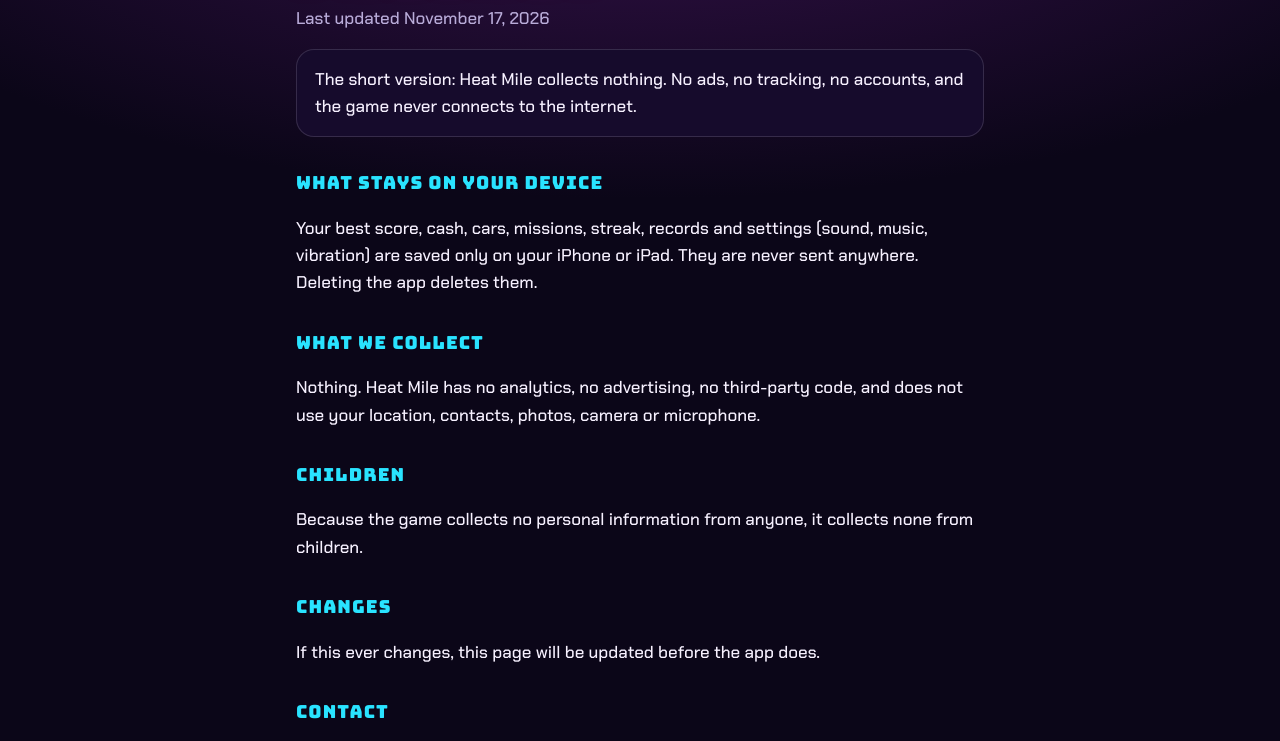
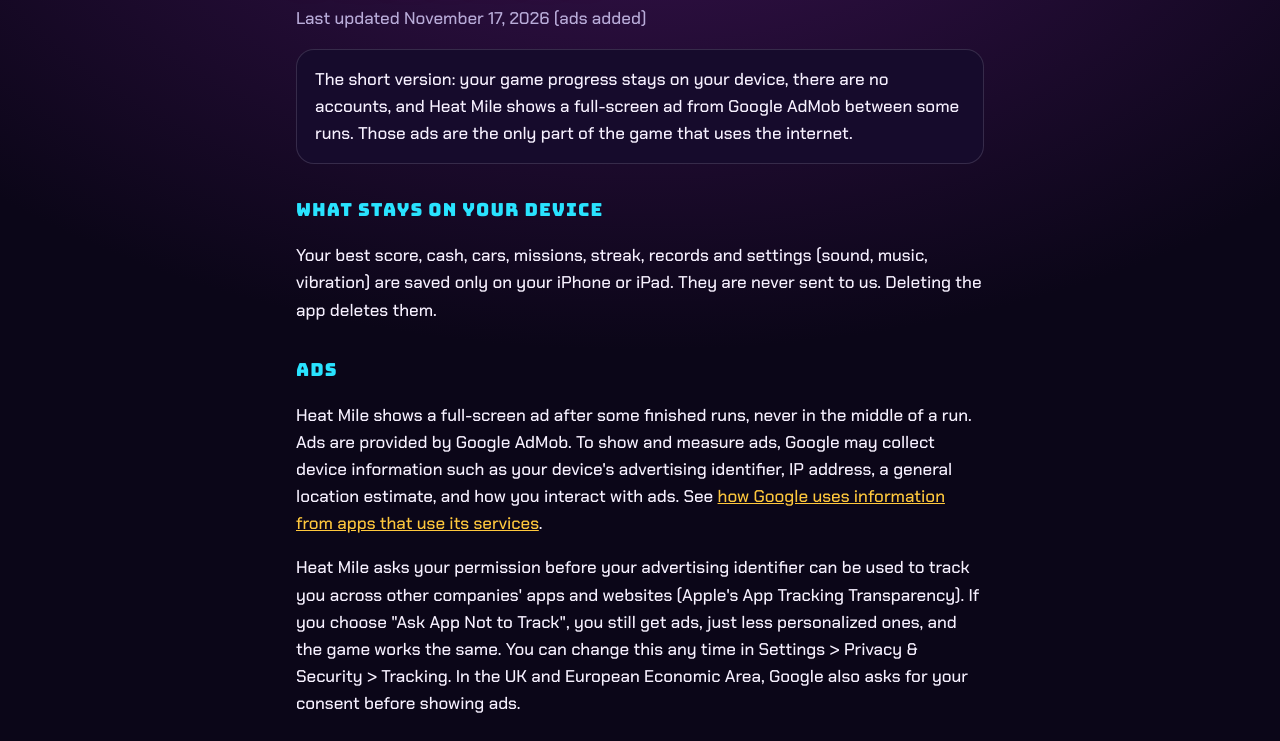
Before and after one commit to Kifalme/heatmile, a plain HTML site: page privacy.html in a window 1280 px wide. Shown: the part 190-931 px from the top of the page. Drawn offline with Linux system fonts and the light colour scheme.

Commit message:
Privacy policy and home page: describe Google AdMob ads
Co-Authored-By: Claude Opus 5.5 <noreply@anthropic.com>

```diff
--- a/privacy.html
+++ b/privacy.html
@@ -1,16 +1,19 @@
 <!doctype html><html lang="en"><head><meta charset="utf-8"><meta name="viewport" content="width=device-width,initial-scale=1"><meta name="theme-color" content="#0b0618"><link rel="preconnect" href="https://fonts.googleapis.com"><link rel="stylesheet" href="https://fonts.googleapis.com/css2?family=Bungee&family=Chakra+Petch:wght@500;700&display=swap"><link rel="stylesheet" href="style.css"><title>Privacy Policy · Heat Mile</title></head>
 <body><div class="wrap"><header><a class="brand" href="./">HEAT MILE</a><nav><a href="./">Home</a><a href="support.html">Support</a><a href="privacy.html">Privacy</a></nav></header>
 <h1>PRIVACY</h1>
-<p class="dim">Last updated November 17, 2026</p>
-<div class="card">The short version: Heat Mile collects nothing. No ads, no tracking, no accounts, and the game never connects to the internet.</div>
+<p class="dim">Last updated November 17, 2026 (ads added)</p>
+<div class="card">The short version: your game progress stays on your device, there are no accounts, and Heat Mile shows a full-screen ad from Google AdMob between some runs. Those ads are the only part of the game that uses the internet.</div>
 <h2>What stays on your device</h2>
-<p>Your best score, cash, cars, missions, streak, records and settings (sound, music, vibration) are saved only on your iPhone or iPad. They are never sent anywhere. Deleting the app deletes them.</p>
+<p>Your best score, cash, cars, missions, streak, records and settings (sound, music, vibration) are saved only on your iPhone or iPad. They are never sent to us. Deleting the app deletes them.</p>
+<h2>Ads</h2>
+<p>Heat Mile shows a full-screen ad after some finished runs, never in the middle of a run. Ads are provided by Google AdMob. To show and measure ads, Google may collect device information such as your device's advertising identifier, IP address, a general location estimate, and how you interact with ads. See <a href="https://policies.google.com/technologies/ads">how Google uses information from apps that use its services</a>.</p>
+<p>Heat Mile asks your permission before your advertising identifier can be used to track you across other companies' apps and websites (Apple's App Tracking Transparency). If you choose "Ask App Not to Track", you still get ads, just less personalized ones, and the game works the same. You can change this any time in Settings &gt; Privacy &amp; Security &gt; Tracking. In the UK and European Economic Area, Google also asks for your consent before showing ads.</p>
 <h2>What we collect</h2>
-<p>Nothing. Heat Mile has no analytics, no advertising, no third-party code, and does not use your location, contacts, photos, camera or microphone.</p>
+<p>We (the developer) collect nothing ourselves: no accounts, no analytics, no location, contacts, photos, camera or microphone. The only data that leaves your device is what Google AdMob uses for ads, described above.</p>
 <h2>Children</h2>
-<p>Because the game collects no personal information from anyone, it collects none from children.</p>
+<p>Heat Mile is a general-audience game and is not directed at children under 13.</p>
 <h2>Changes</h2>
-<p>If this ever changes, this page will be updated before the app does.</p>
+<p>If this changes, this page will be updated before the app does.</p>
 <h2>Contact</h2>
 <p><a href="mailto:manbem13@myyahoo.com">manbem13@myyahoo.com</a></p>
 <footer>© 2026 Kifalme. Heat Mile is an original game.</footer></div></body></html>
```
Also changed, not shown: index.html (+1 -1 lines).
